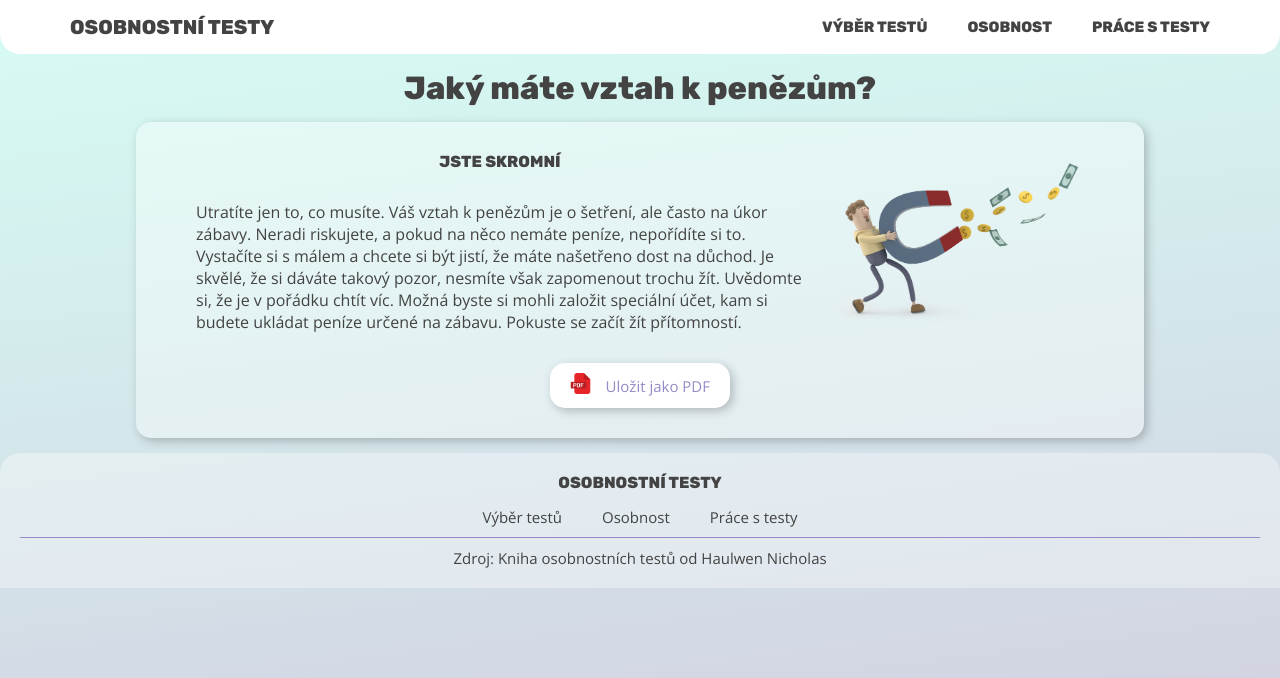
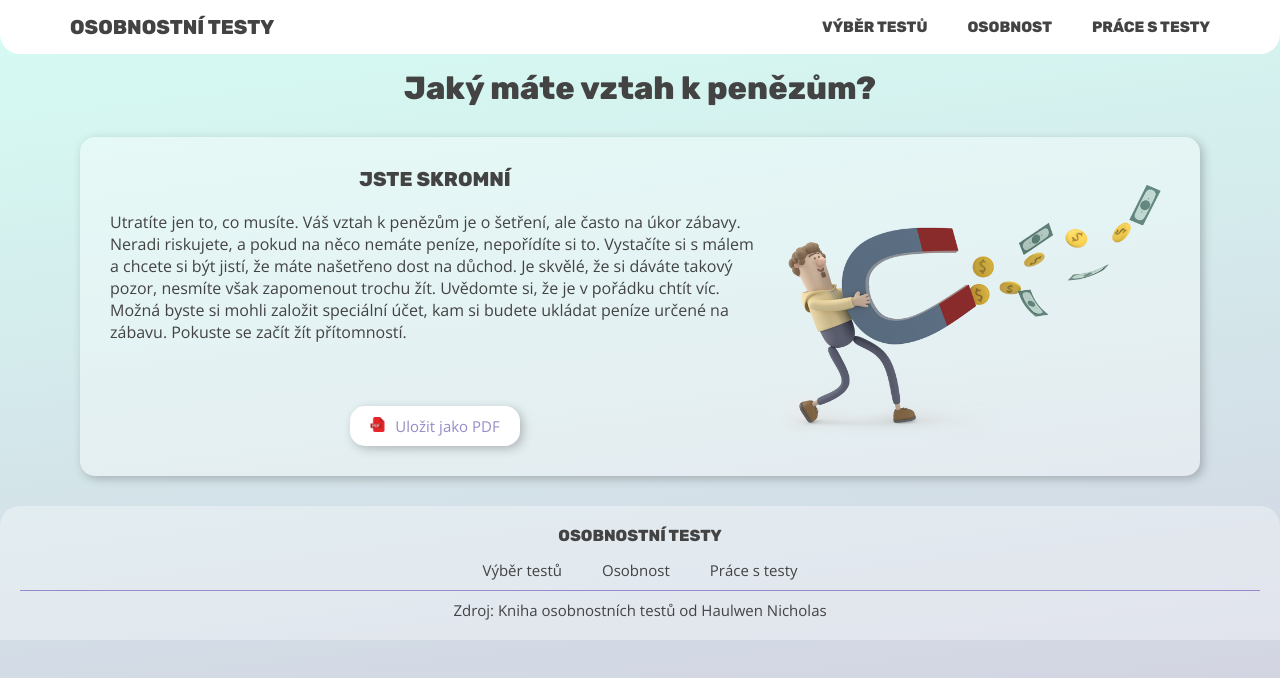
Before and after one commit to gracianaa/osobnostni-testy, a React (Vite) app: page /test/1/results/1 in a window 1280 px wide. Shown: the top 678 px of the page. Built offline with nearby package versions, Linux system fonts and the light colour scheme.

Commit message:
result page image size fix

```diff
--- a/src/global.css
+++ b/src/global.css
@@ -25,11 +25,14 @@ body {
   min-height: 100vh;
   background: rgb(171, 233, 248);
   background: linear-gradient(173deg, rgba(171, 248, 231, 0.4951923076923077) 2%, rgba(172, 166, 198, 0.5408653846153846) 98%);
+  background-repeat: no-repeat;
+  background-size: cover;
 }
 
 
 .content {
   max-width: 1200px;
+
   margin: 0 auto;
   padding: 0 40px;
 }
--- a/src/pages/ResultsPage/index.jsx
+++ b/src/pages/ResultsPage/index.jsx
@@ -48,15 +48,11 @@ export const ResultsPage = () => {
 
   return (
     <div className="content">
-      <div className="resultCard">
-        <div className="resultCard__content" ref={refPDF}>
+      <div className="resultCard" ref={refPDF}>
+        <div className="resultCard__permanent">
           <div className="resultCard__text">
             <h4 className="resultCard__title">{bestResult.result}</h4>
             <p className="resultCard__description">{bestResult.description}</p>
-          </div>
-          <div className="resultCard__img">
-            <img src={bestResult.image} alt={bestResult.image} />
-          </div>
           </div>
           <Button onClick={downloadPDF} type={'secondary'}>
             <div className="buttonShare">
@@ -67,6 +63,10 @@ export const ResultsPage = () => {
             </div>
           </Button>
         </div>
+        <div className="resultCard__img">
+          <img src={bestResult.image} alt={bestResult.image} />
+        </div>
+      </div>
     </div>
   );
 };
--- a/src/pages/ResultsPage/style.css
+++ b/src/pages/ResultsPage/style.css
@@ -1,74 +1,71 @@
 .resultCard {
-  display: flex;
-  flex-direction: column;
   border-radius: 15px;
   background-color: rgba(255, 255, 255, 0.368);
   box-shadow: var(--shadow);
-  padding: 20px;
+  padding: 30px;
   width: 100%;
-  margin: 15px auto;
+  margin: 30px auto;
+}
+
+.resultCard__permanent {
+  display: flex;
+  flex-direction: column;
   gap: 20px;
   align-items: center;
-}
-
-
-.resultCard__content {
-  display: flex;
-  flex-direction: column;
+  justify-content: center;
 }
 
 .resultCard__title {
+  font-size: 20px;
   font-family: var(--font-primary);
+  margin-bottom: 20px;
 }
 
-.resultCard__text {
+.buttonShare {
   display: flex;
-  flex-direction: column;
-  gap: 30px;
+  gap: 10px;
+  align-items: center;
+  justify-content: space-between;
+}
+
+.buttonShare__image img {
+  width: 100%;
+  max-width: 15px;
 }
 
 .resultCard__img {
   display: none;
 }
 
-
-.buttonShare {
-  display: flex;
-  width: 140px;
-  align-items: center;
-  justify-content: space-between;
-}
-
-.buttonShare__image {
-  flex-basis: 15%;
-}
-
-.buttonShare__image img {
-  width: 100%;
-}
-
 @media screen and (min-width: 850px) {
   .resultCard {
-    padding: 30px;
-    width: 90%;
-    gap: 30px;
+    display: flex;
+    justify-content: space-between;
+    align-items: stretch;
+    gap: 10px;
   }
 
-  .resultCard__content {
-    flex-direction: row;
-    width: 100%;
-    align-items: center;
-    padding: 0 30px;
-    gap: 30px;
+  .resultCard__permanent {
+    min-height: 100%;
+    flex-shrink: 1;
+    flex-grow: 1;
+    flex-basis: 50%;
+    justify-content: space-between;
   }
 
   .resultCard__img {
     display: block;
     width: 100%;
-    min-width: 250px;
+    flex-basis: 50%;
+    flex-grow: 1;
+    text-align: right;
+    max-width: 400px;
+    max-height: 400px;
   }
 
   .resultCard__img img {
-    width: 100%;
+    width: 400px;
+    height: 100%;
+    object-fit: contain;
   }
 }
```
Also changed, not shown: public/images/mon2.png. Lines whose indentation alone changed are shown as unchanged.
